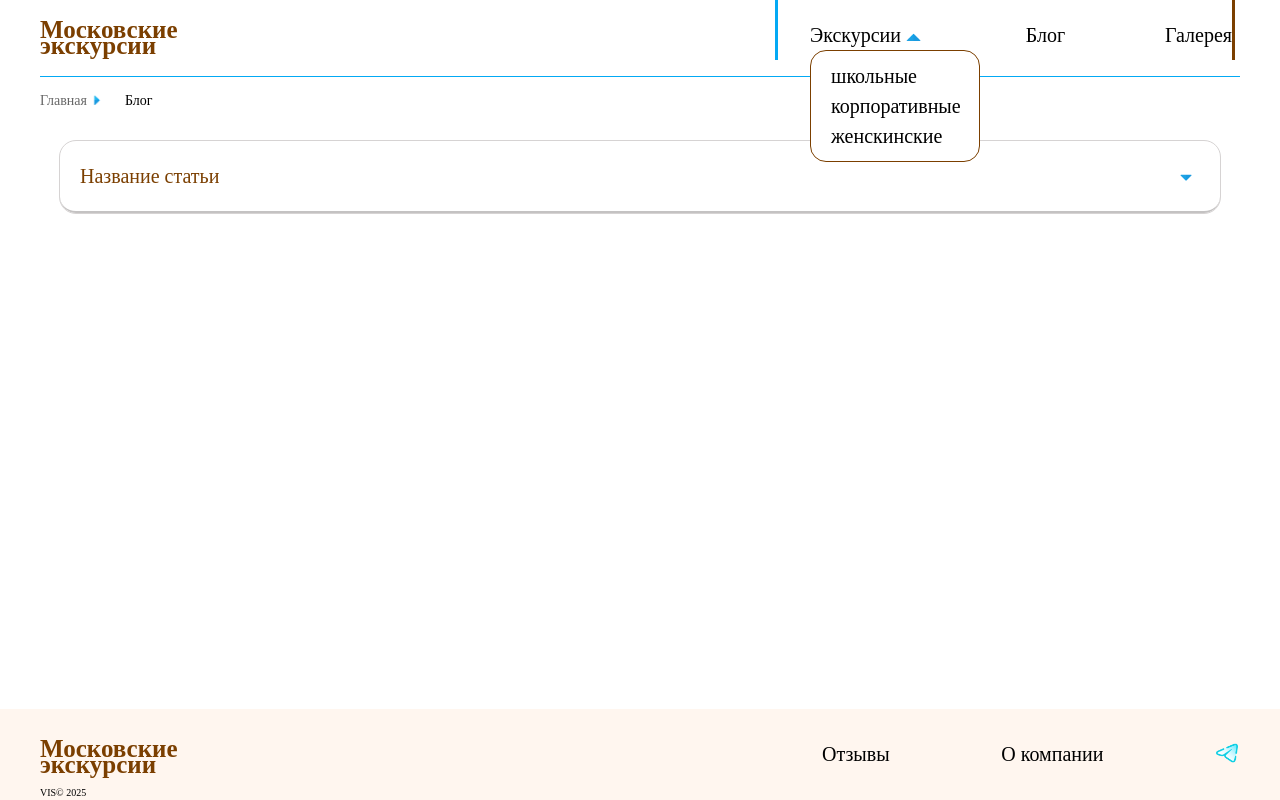
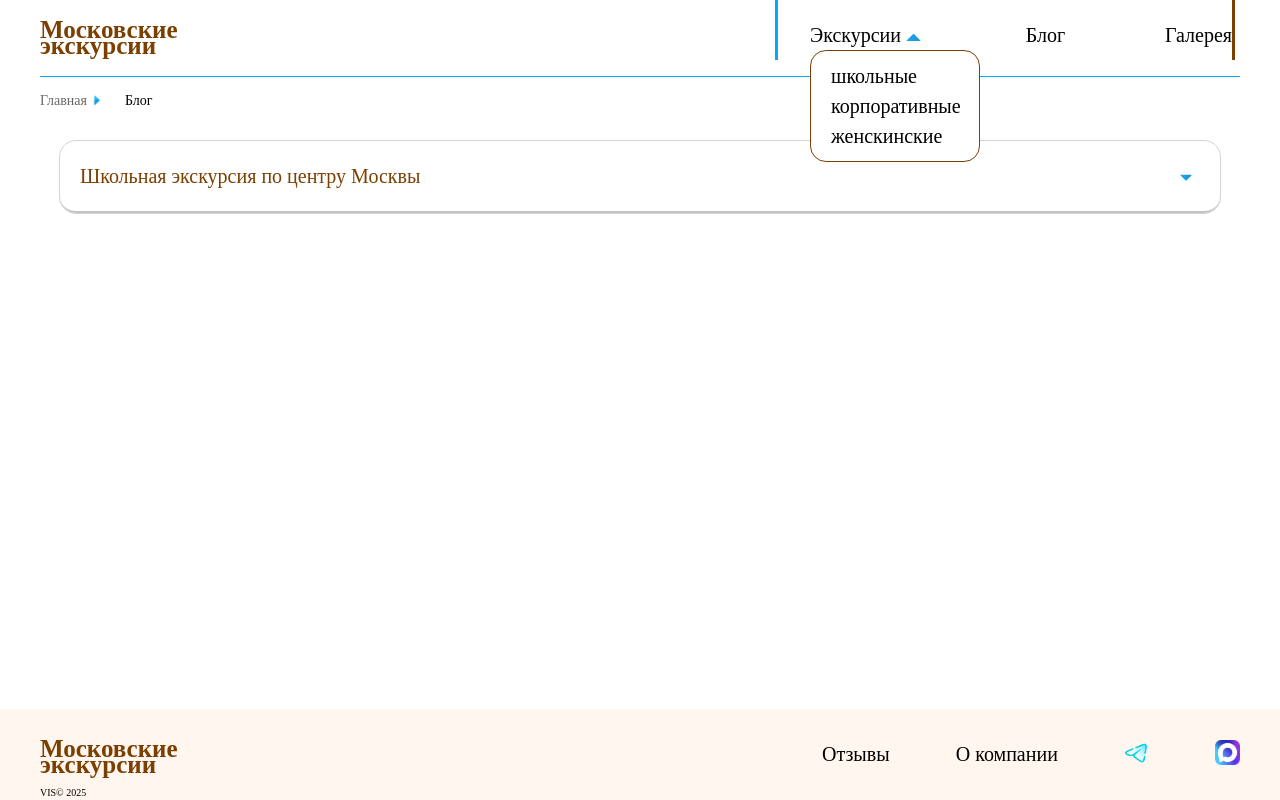
Before and after one commit to kantor07/TravelMoscowOne, a plain HTML site: page blogPage.html in a window 1280 px wide. Drawn offline with nearby package versions, Linux system fonts and the light colour scheme; a web font is replaced by a local one.

Commit message:
добавила ссылки на соцсети в иконках подвала

```diff
--- a/blogPage.html
+++ b/blogPage.html
@@ -29,7 +29,7 @@
       <div class="container header-container">
         <nav class="nav">
           <div class="logo">
-            <a href="#" class="logo-href">
+            <a href="./index.html" class="logo-href">
               <span class="title">Московские экскурсии</span>
             </a>
           </div>
@@ -104,7 +104,9 @@
         <div class="blog-page-container">
           <div class="blog-cart">
             <details class="blog-list">
-              <summary class="blog-title">Название статьи</summary>
+              <summary class="blog-title">
+                Школьная экскурсия по центру Москвы
+              </summary>
               <section class="blog-desc">
                 <h2 class="hidden-section">section blog desc</h2>
 
@@ -169,11 +171,19 @@
                   <a href="#" class="menu-link">О компании</a>
                 </li>
                 <li class="footer-menu-list">
-                  <img
-                    class="icon-img"
-                    src="img/icon-telegram.png"
-                    alt="icon"
-                  />
+                  <a href="https://t.me/trawelwomenTelegram">
+                    <img
+                      class="icon-img"
+                      src="img/icon-telegram.png"
+                      alt="icon"
+                  /></a>
+                </li>
+                <li class="footer-menu-list">
+                  <a
+                    href="https://max.ru/u/f9LHodD0cOIpiNbyIEmjhYsg52QgPWfPlo08CRr1Nn2cs4uf3AvjAqr1Ue8"
+                  >
+                    <img class="icon-img" src="img/icon-MAX.png" alt="icon"
+                  /></a>
                 </li>
               </ul>
             </div>
```
Also changed, not shown: categoryPage.html (+14 -6 lines), galleryPage.html (+14 -6 lines), index.html (+14 -6 lines), productPage.html (+14 -6 lines), reviewsPage.html (+14 -6 lines), schoolPage.html (+13 -5 lines), img/icon-MAX.png (added).
